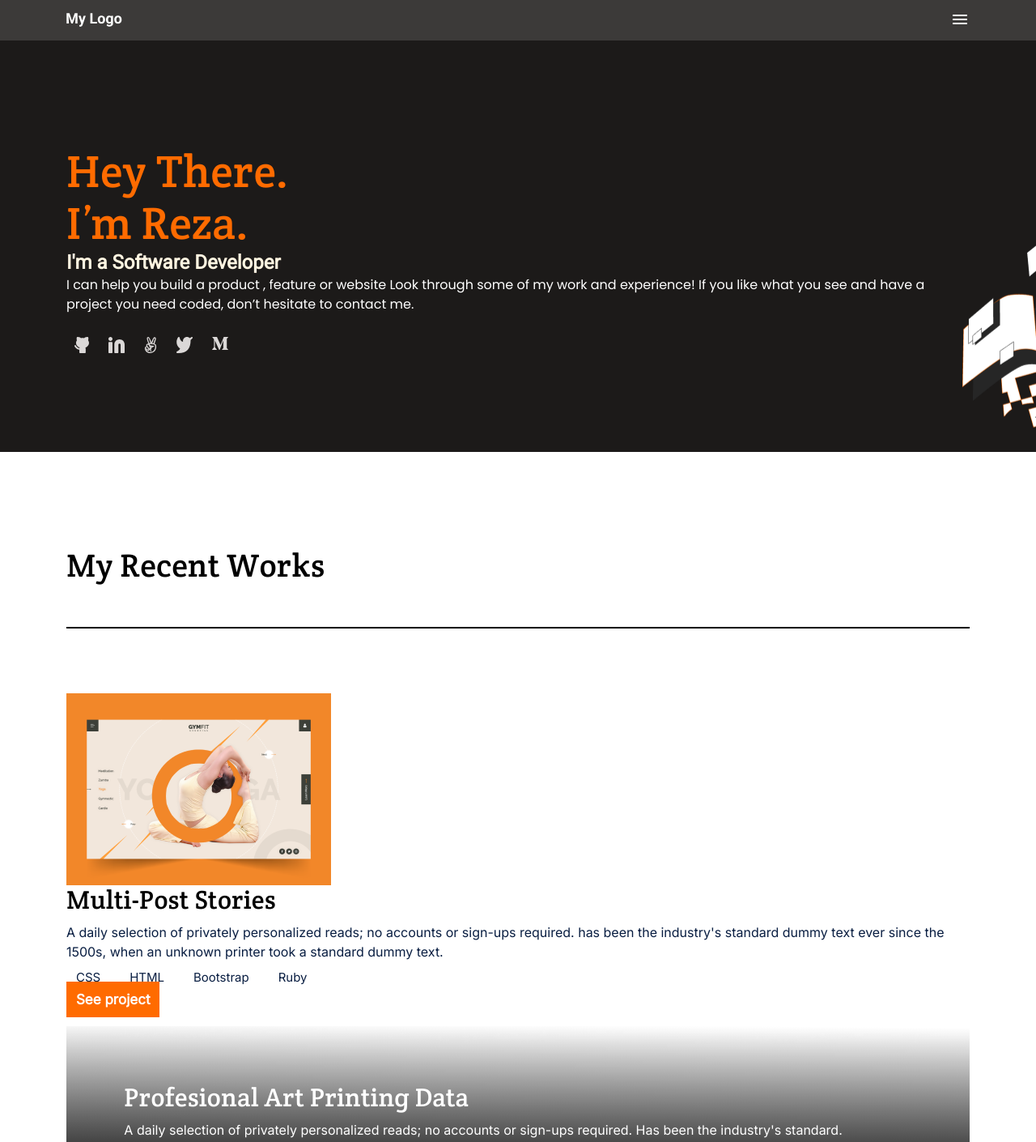
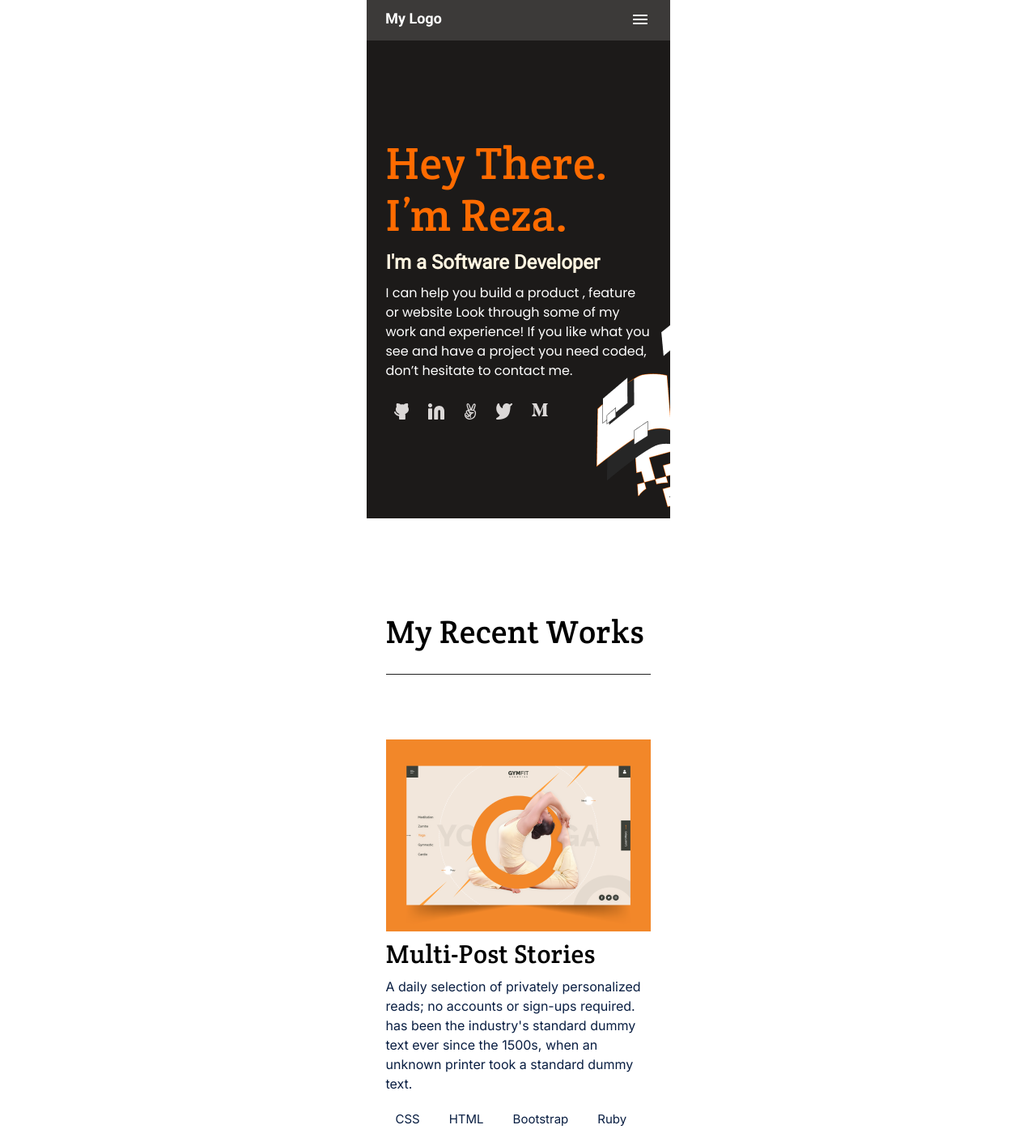
Before and after one commit to Gh-Reza/Portfolio, a website: page index.html in a window 1280 px wide. Shown: the top 1410 px of the page at 81% size. Drawn offline with Linux system fonts and the light colour scheme.

Commit message:
Revert "Brought changes to html stracture for desktop version"
This reverts commit ccc95ba7d08cebea7b8758c25c64b5c75ef24916.

```diff
--- a/index.html
+++ b/index.html
@@ -11,24 +11,22 @@
   <title>Portfolio</title>
 </head>
 <body>
-  <!-- Header section -->
   <header class="section-header">
-    <nav class="header-container gen-margin flex">
+    <div class="header-container gen-margin flex">
       <a href="#" class="logo-box">
         <img class="logo" src="img/logo.png" alt="logo">
       </a>
+      <nav>
         <a href="#" class="menu-box">
           <img class="menu-icon" src="img/menu.png" alt="menu icon">
         </a>
       </nav>
+    </div>
   </header>
-  <!-- Headline section -->
   <section class="section-headline gen-padding">
     <div class="headline-container flex gen-margin">
-      <div class="empty-box"></div> <!-- For creating empty space -->
-      <div class="headline-text-box">
       <h1 class="headline-primary primary-font">
-          Hey There.<br> I’m Reza.
+        Hey There. I’m Reza.
       </h1>
       <h2 class="headline-support">
         I'm a Software Developer
@@ -37,7 +35,6 @@
       I can help you build a product , feature or website Look through some of my work and experience! If you like what you see and have a project you need coded,
 don’t hesitate to contact me.
     </p>
-      </div>
     <ul class="social-box flex">
       <li>
         <a href="#">
@@ -70,13 +67,9 @@
   <section class="section-work gen-padding">
     <div class="work-container grid gen-margin">
       <h2 class="work-header-box primary-font">My Recent Works</h2>
-      <div class="line"></div> <!-- Line -->
       <div class="multi-post-card flex">
-        <div class="card-img-box">
         <img src="img/multi.png" alt="Multi-Post illistration" class="multi-post-header-img">
         <h3 class="multi-post-primary primary-font">Multi-Post Stories</h3>
-        </div>
-        <div class="card text-box">
         <p class="multi-post-description">
           A daily selection of privately personalized reads; no accounts or sign-ups required. has been the industry's standard dummy text ever since the 1500s, when an unknown printer took a standard dummy text.
         </p>
@@ -87,7 +80,6 @@
           <li><a href="#">Ruby</a></li>
         </ul>
         <a href="#" class="action-btn">See project</a>
-        </div>
       </div>
       <div class="prof-art-card flex">
         <h3 class="prof-art-primary primary-font">Profesional Art Printing Data</h3>
@@ -154,12 +146,9 @@
   <section class="section-about-me gen-padding">
     <div class="about-me-container gen-margin">
       <div class="about-me-summary-box flex">
-        <div class="about-text-box">
         <h2 class="about-me-primary primary-font">About me</h2>
         <p class="about-me-description">Hello I’m a software developer! I can help you build a product , feature or website Look through some of my work and experience! If you like what you see and have a project you need coded, don’t hesitate to contact me.</p>
         <a href="#" class="action-btn">Get my resume</a>
-        </div>
-        <div class="empty-box"></div> <!-- For creating empty space -->
       </div>
       <div class="skills-box flex">
         <div class="skills-title-box flex">
--- a/style.css
+++ b/style.css
@@ -14,6 +14,7 @@ body {
   font-family: "Rubik", sans-serif;
   line-height: 1;
   font-weight: 400;
+  width: 375px;
   margin: 0 auto;
 }
 
@@ -105,10 +106,7 @@ body {
   font-size: 4rem;
   columns: #1c1a19;
   padding-bottom: 3.2rem;
-}
-
-.line {
-  border: 0.2px solid black;
+  border-bottom: solid 1px #212121;
 }
 
 .multi-post-card {
```
Also changed, not shown: img/deskIllistration.png (deleted), img/deskIllistration2.png (deleted), img/fifthCard.png (deleted), img/firstCard.png (deleted), img/secondCard.png (deleted), img/sixthCard.png (deleted), img/thirdCard.png (deleted). Lines whose indentation alone changed are shown as unchanged.
